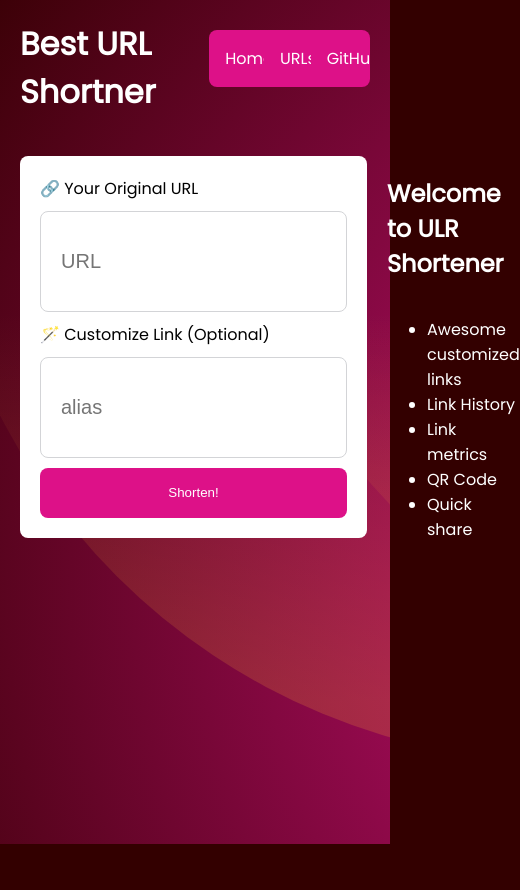
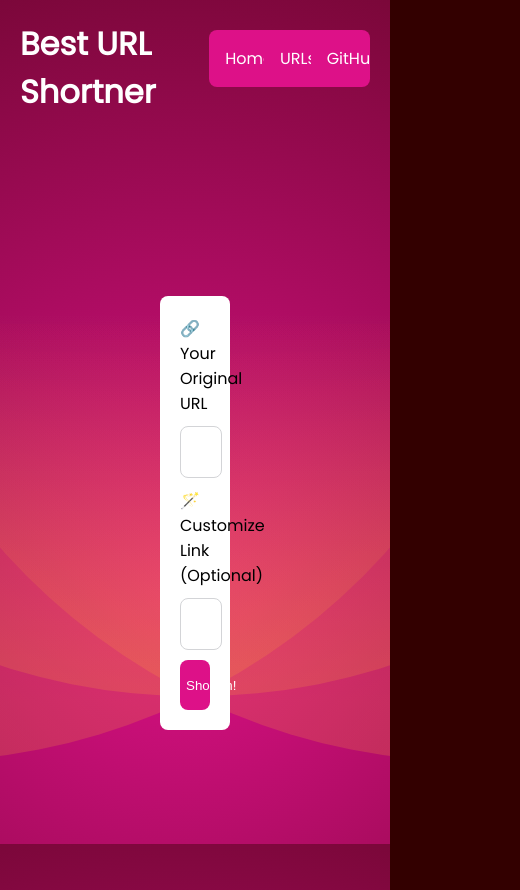
Before and after one commit to lohanidamodar/redis-hack-urlshortner, a SvelteKit app in the folder client/: page / in a window 390 px wide. Shown: the whole page, 520 px wide, since content can reach past the window. Before the commit the page ends 844 px from the top, so only its background shows below. Built offline with nearby package versions, Linux system fonts and the light colour scheme.

Commit message:
more styling fixes

```diff
--- a/client/src/lib/components/Shortener.svelte
+++ b/client/src/lib/components/Shortener.svelte
@@ -63,16 +63,14 @@ import { addToast } from '$lib/stores/toasts';
 	div {
 		background-color: #fff;
 		border-radius: 8px;
-		width: auto;
 		display: flex;
 		flex-direction: column;
 		justify-content: center;
 		align-items: stretch;
-		padding: 20px;
+		padding: 40px;
 		margin: 20px;
 		box-sizing: border-box;
-		flex: 2;
-		max-width: 500px;
+		min-width: 500px;
 	}
 
 	label {
@@ -111,4 +109,11 @@ import { addToast } from '$lib/stores/toasts';
 		-moz-box-shadow: 0 0 0 2px rgba(206, 218, 250, 1);
 		box-shadow: 0 0 0 2px rgb(206 218 250);
 	}
+
+	@media (max-width: 900px) {
+		div {
+			padding: 20px;
+			min-width: auto;
+		}
+	}
 </style>
--- a/client/src/routes/+page.svelte
+++ b/client/src/routes/+page.svelte
@@ -3,7 +3,7 @@
 
 </script>
 
-<div>
+<section>
 	<Shortener />
 	<div class="info">
 		<h2>Welcome to ULR Shortener</h2>
@@ -15,16 +15,30 @@
 			<li>Quick share</li>
 		</ul>
 	</div>
-</div>
+</section>
 
 <style>
-	div {
+	section {
+		padding: 140px;
 		display: flex;
 		flex-flow: row;
+		justify-content: stretch;
+	}
+	ul {
+		margin-top: 0;
 	}
 	div.info {
 		padding-top: 20px;
+		padding-left: 40px;
 		color: white;
 		flex-flow: column;
 	}
+	@media (max-width: 1000px) {
+		section {
+			flex-flow: column;
+		}
+		div.info {
+			display: none;
+		}
+	}
 </style>
```
Also changed, not shown: client/src/app.css (+1 -0 lines).
